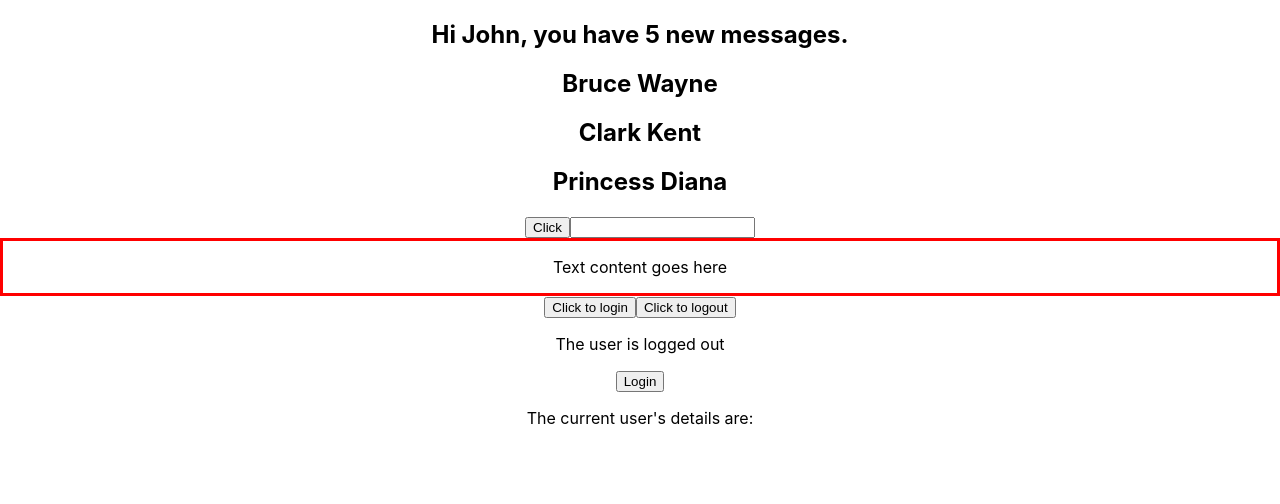
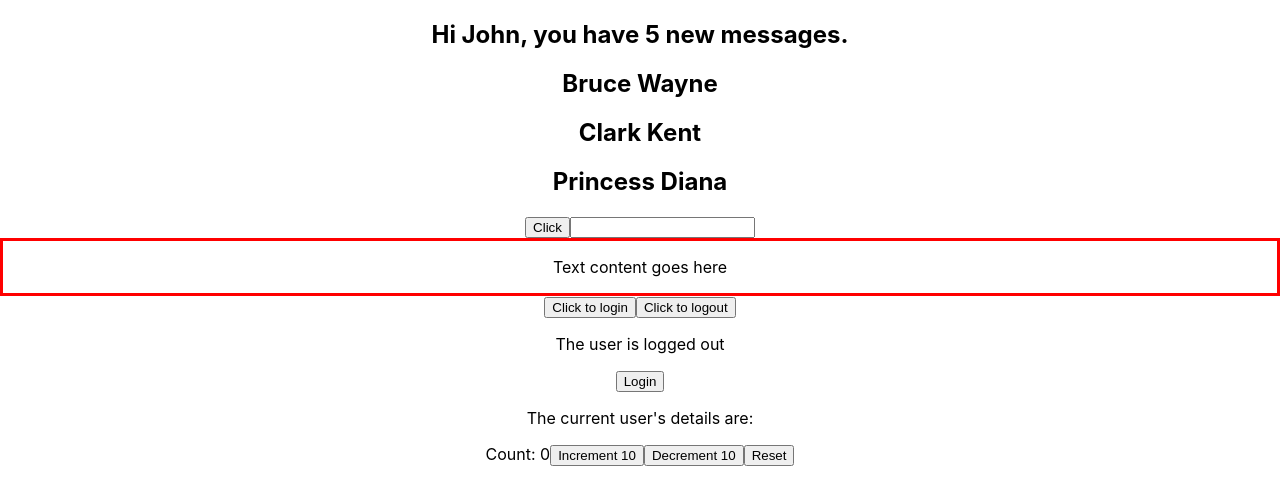
Before and after one commit to mmartins23/react-typescript-tutorial, a React (Create React App) app: page / in a window 1280 px wide. Shown: the top 504 px of the page. Built offline with nearby package versions, Linux system fonts and the light colour scheme.

Commit message:
React TypeScript Tutorial - 12 - useReducer Hook

```diff
--- a/src/App.tsx
+++ b/src/App.tsx
@@ -5,6 +5,7 @@
 import Input from './components/Input';
 import Person from './components/Person';
 import PersonList from './components/PersonList';
+import { Counter } from './components/state/Counter';
 import LoggedIn from './components/state/LoggedIn';
 import User from './components/state/User';
 
@@ -35,6 +36,7 @@
       <Container styles={{ border: "3px solid red", padding: "1rem" }} />
       <LoggedIn/>
       <User/>
+      <Counter/>
     </div>
   );
 }
--- /dev/null
+++ b/src/components/state/Counter.tsx
@@ -0,0 +1,47 @@
+import { useReducer } from 'react'
+
+type CounterState = {
+  count: number
+}
+
+type UpdateAction = {
+  type: 'increment' | 'decrement'
+  payload: number
+}
+
+type ResetAction = {
+  type: 'reset'
+}
+
+type CounterAction = UpdateAction | ResetAction
+
+const initialState = { count: 0 }
+
+function reducer(state: CounterState, action: CounterAction) {
+  switch (action.type) {
+    case 'increment':
+      return { count: state.count + action.payload }
+    case 'decrement':
+      return { count: state.count - action.payload }
+    case 'reset':
+      return initialState
+    default:
+      return state
+  }
+}
+
+export const Counter = () => {
+  const [state, dispatch] = useReducer(reducer, initialState)
+  return (
+    <>
+      Count: {state.count}
+      <button onClick={() => dispatch({ type: 'increment', payload: 10 })}>
+        Increment 10
+      </button>
+      <button onClick={() => dispatch({ type: 'decrement', payload: 10 })}>
+        Decrement 10
+      </button>
+      <button onClick={() => dispatch({ type: 'reset' })}>Reset</button>
+    </>
+  )
+}
```
Also changed, not shown: 1 other file (tests, documents, lock files or other folders).
